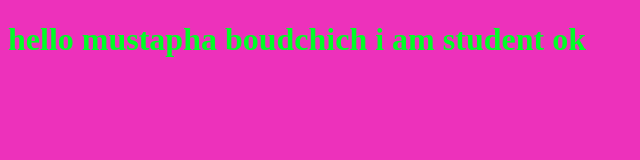
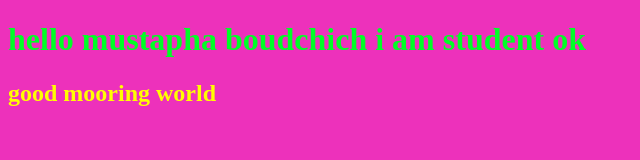
Before and after one commit to taphax/myproject, a plain HTML site: page index.html in a window 1280 px wide. Shown: the whole page, without its empty margins (0-640 px from the left). Drawn offline with Linux system fonts and the light colour scheme.

Commit message:
add new gggg

```diff
--- a/index.html
+++ b/index.html
@@ -8,6 +8,7 @@
 </head>
 <body>
     <h1>hello mustapha boudchich i am student ok </h1>
+    <h2>good mooring world</h2>
 
     <script src="app.js"></script>
 </body>
--- a/style.css
+++ b/style.css
@@ -7,3 +7,5 @@ color: rgb(0, 255, 38);
 body {
     background-color: rgb(237, 49, 187);
 }
+
+h2 {color: yellow;}
```
